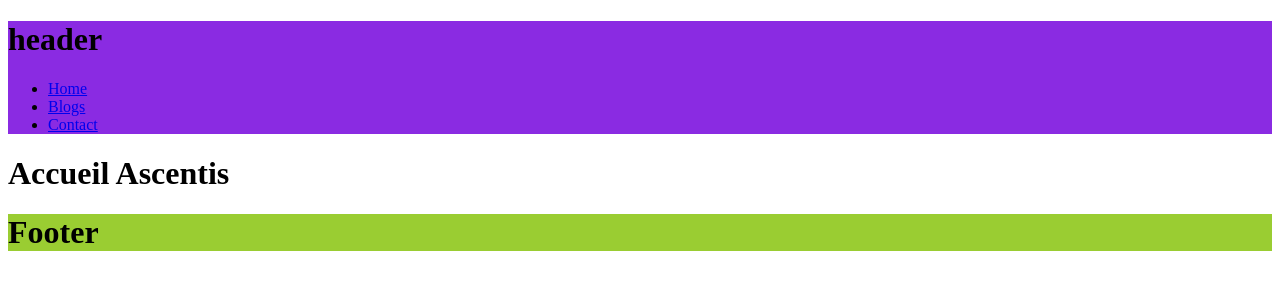
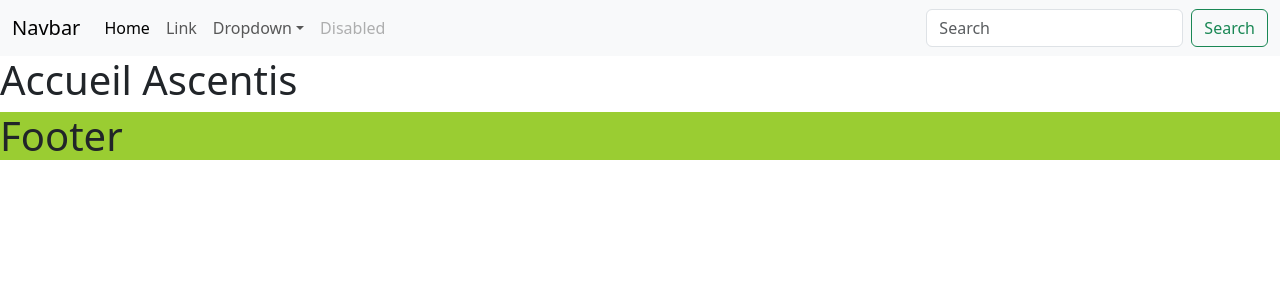
Before and after one commit to MarechalOlivier/front_ascentis, a React (Create React App) app: page / in a window 1280 px wide. Shown: the top 300 px of the page. Built offline with nearby package versions, Linux system fonts and the light colour scheme.

Commit message:
Before sass

```diff
--- a/package.json
+++ b/package.json
@@ -6,6 +6,7 @@
     "@testing-library/jest-dom": "^5.16.5",
     "@testing-library/react": "^13.4.0",
     "@testing-library/user-event": "^13.5.0",
+    "bootstrap": "^5.3.0-alpha3",
     "react": "^18.2.0",
     "react-dom": "^18.2.0",
     "react-scripts": "5.0.1",
--- a/src/App.js
+++ b/src/App.js
@@ -1,4 +1,6 @@
 import { BrowserRouter, Routes, Route } from "react-router-dom";
+import 'bootstrap/dist/js/bootstrap.bundle.min.js';
+import 'bootstrap/dist/css/bootstrap.min.css'; // Importation des fichiers js bootstrap
 import Home from "./pages/Home";
 import Header from "./layout/header/Header";
 import Footer from "./layout/footer/Footer";
--- a/src/index.js
+++ b/src/index.js
@@ -1,6 +1,8 @@
 import React from 'react';
 import ReactDOM from 'react-dom/client';
 import App from './App';
+ // Importation des fichiers css de bootstrap
+
 
 const root = ReactDOM.createRoot(document.getElementById('root'));
 root.render(
--- a/src/layout/footer/style.css
+++ b/src/layout/footer/style.css
@@ -1,3 +1,7 @@
+* {
+    margin: 0;
+}
+
 footer {
     background-color: yellowgreen;
 }
--- a/src/layout/header/Header.jsx
+++ b/src/layout/header/Header.jsx
@@ -5,8 +5,53 @@
 const Header =() => {
   return (
     <>
-    <header>
-      <h1>header</h1>
+      <header>
+        <nav class="navbar navbar-expand-lg bg-body-tertiary">
+          <div class="container-fluid">
+            <a class="navbar-brand" href="#">Navbar</a>
+            <button class="navbar-toggler" type="button" data-bs-toggle="collapse" data-bs-target="#navbarSupportedContent" aria-controls="navbarSupportedContent" aria-expanded="false" aria-label="Toggle navigation">
+              <span class="navbar-toggler-icon"></span>
+            </button>
+            <div class="collapse navbar-collapse" id="navbarSupportedContent">
+              <ul class="navbar-nav me-auto mb-2 mb-lg-0">
+                <li class="nav-item">
+                  <a class="nav-link active" aria-current="page" href="#">Home</a>
+                </li>
+                <li class="nav-item">
+                  <a class="nav-link" href="#">Link</a>
+                </li>
+                <li class="nav-item dropdown">
+                  <a class="nav-link dropdown-toggle" href="#" role="button" data-bs-toggle="dropdown" aria-expanded="false">
+                    Dropdown
+                  </a>
+                  <ul class="dropdown-menu">
+                    <li><a class="dropdown-item" href="#">Action</a></li>
+                    <li><a class="dropdown-item" href="#">Another action</a></li>
+                    <li><hr class="dropdown-divider"/></li>
+                    <li><a class="dropdown-item" href="#">Something else here</a></li>
+                  </ul>
+                </li>
+                <li class="nav-item">
+                  <a class="nav-link disabled">Disabled</a>
+                </li>
+              </ul>
+              <form class="d-flex" role="search">
+                <input class="form-control me-2" type="search" placeholder="Search" aria-label="Search"/>
+                <button class="btn btn-outline-success" type="submit">Search</button>
+              </form>
+            </div>
+          </div>
+        </nav>
+      </header>
+    </>
+  )};
+
+
+export default Header;
+
+
+
+{/* <h1>header</h1>
       <nav>
         <ul>
           <li>
@@ -19,13 +64,4 @@
             <Link to="/footer">Contact</Link>
           </li>
         </ul>
-      </nav>
-    </header>
-    </>
-  )};
-
-
-
-
-
-export default Header;
+      </nav> */}
--- a/src/layout/header/style.css
+++ b/src/layout/header/style.css
@@ -1,3 +1,7 @@
+* {
+    margin: 0;
+}
+
 header {
     background-color: blueviolet;
 }
```
Also changed, not shown: 1 other file (tests, documents, lock files or other folders).
